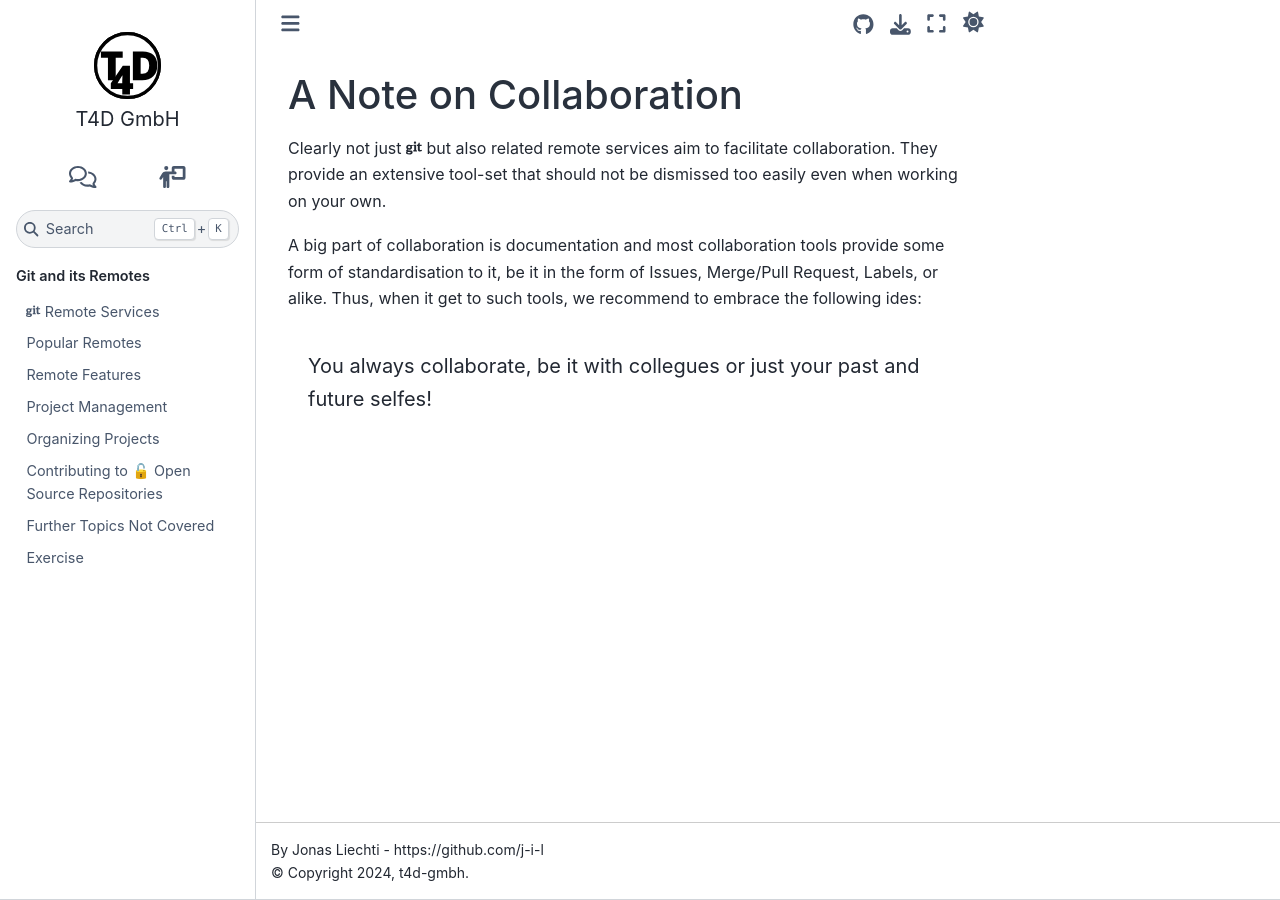
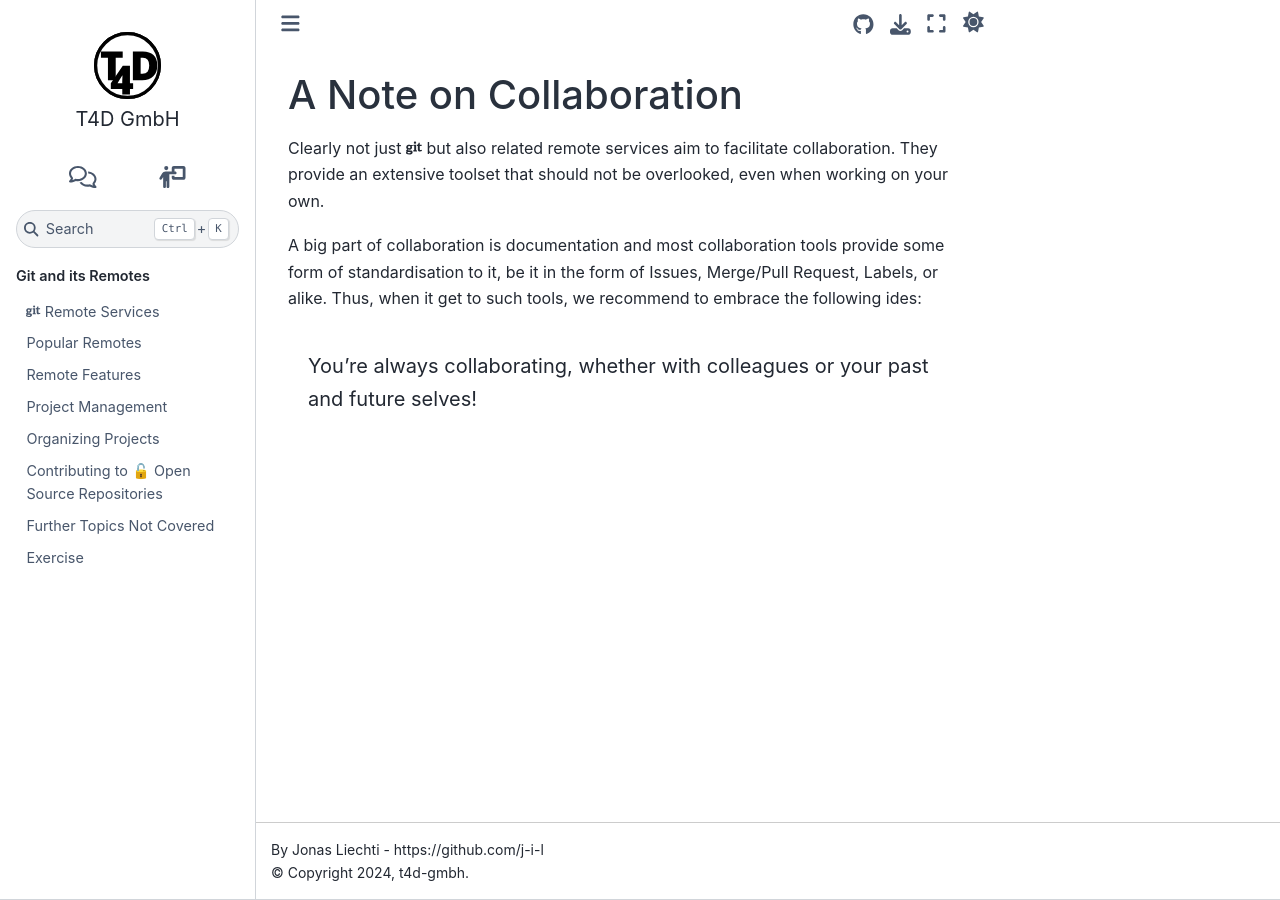
Before and after one commit to t4d-gmbh/git-and-its-remotes, a Sphinx documentation site: the page built from source/content/remote_service_features/collaboration_tools/note_on_collaboration.md, in a window 1280 px wide. Built offline with Sphinx 7.4.7 and the Sphinx Book theme 1.1.4, drawn with Linux system fonts in a browser that asks for light colours; the version number could not be read and is left out.

Commit message:
Revised text in note_on_collaboration.md
fixed typos

````diff
--- a/source/content/remote_service_features/collaboration_tools/note_on_collaboration.md
+++ b/source/content/remote_service_features/collaboration_tools/note_on_collaboration.md
@@ -2,11 +2,11 @@
 
 {% if page %}
 Clearly not just <i class="fab fa-git"></i> but also related remote services aim to facilitate collaboration.
-They{% else %}<i class="fab fa-git"></i> and related remote services{% endif %} provide an extensive tool-set that should not be dismissed too easily even when working on your own.
+They{% else %}<i class="fab fa-git"></i> and related remote services{% endif %} provide an extensive toolset that should not be overlooked, even when working on your own.
 {% if page %}
 A big part of collaboration is documentation and most collaboration tools provide some form of standardisation to it, be it in the form of Issues, Merge/Pull Request, Labels, or alike.
 Thus, when it get to such tools, we recommend to embrace the following ides:
 {% endif %}
 ```{epigraph}
-You always collaborate, be it with collegues or just your past and future selfes!
+You're always collaborating, whether with colleagues or your past and future selves!
 ```
````
